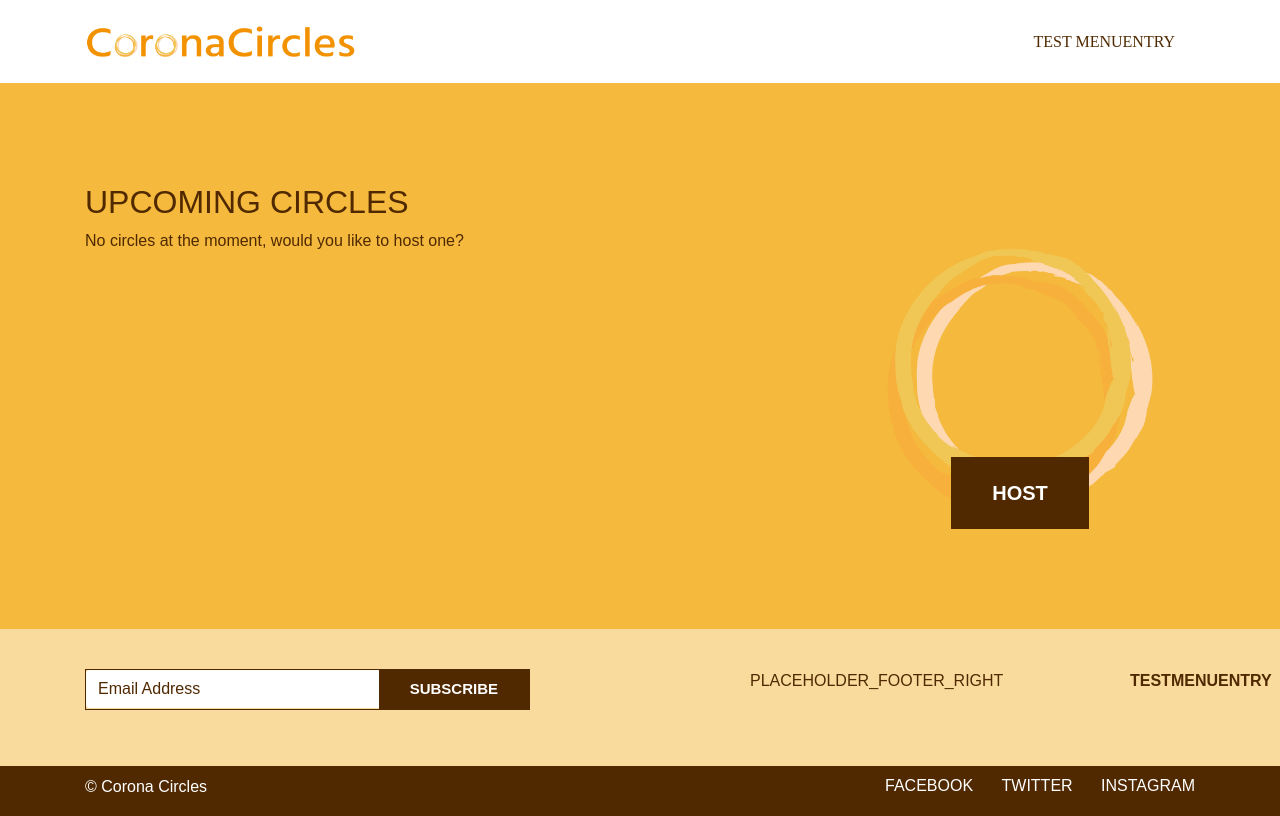
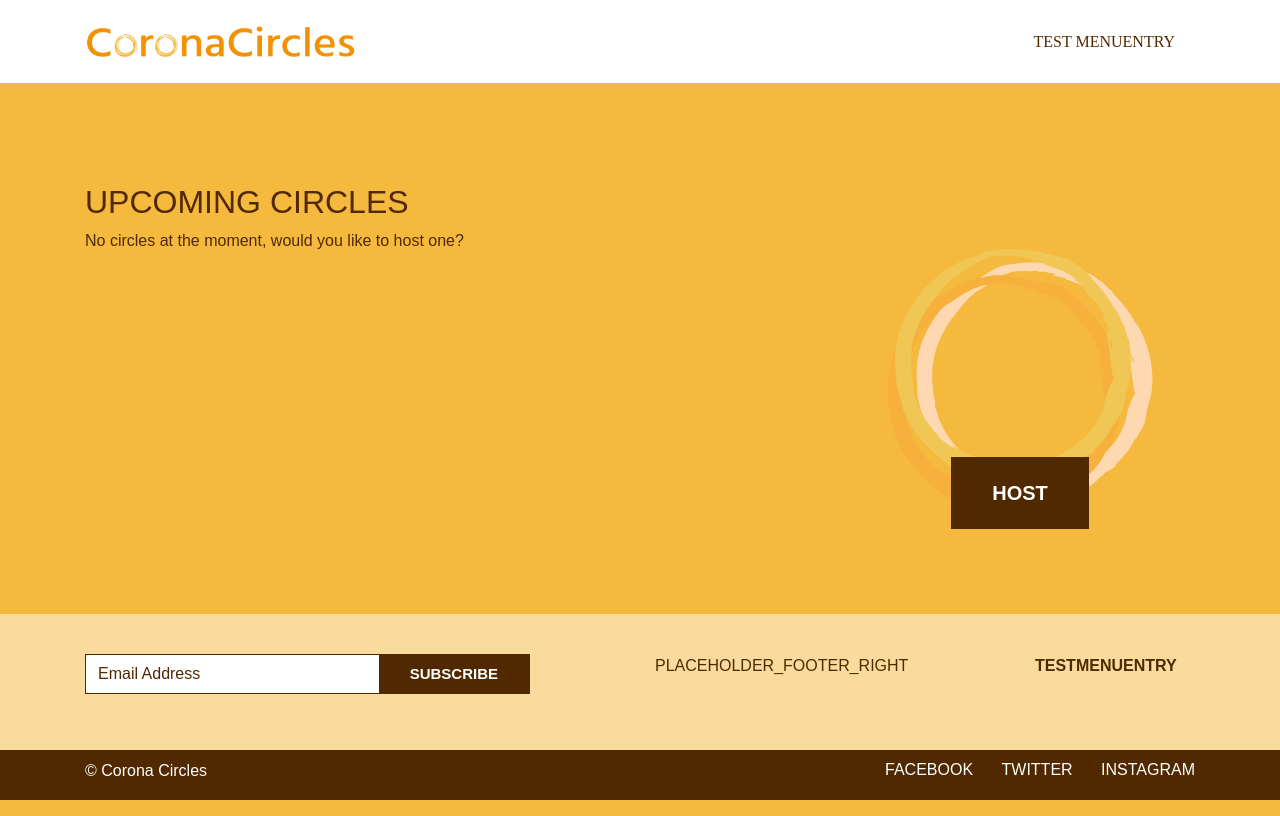
Before and after one commit to CoronaCircles/coronacircles, a Django app: page / in a window 1280 px wide. Run offline with Django 3.2, Linux system fonts and the light colour scheme; data that the repository does not hold is empty; some libraries are stand-ins or nearby versions; some web fonts are replaced.

Commit message:
fixed footer and body specific css

```diff
--- a/static/css/main.css
+++ b/static/css/main.css
@@ -57,6 +57,7 @@
 body {
   font-family: source-sans, sans-serif;
   color: #502900;
+  background: #F4B93D;
 }
 
 h1, h2, h3, h4 {
@@ -114,6 +115,11 @@ a {
   color: #FFFFFF;
 }
 
+/*  Header  */
+.navbar {
+  background: #fff;
+}
+
 a.navbar-brand {
   background: url("/static/img/coronacircles.png") center no-repeat;
   height: 67px;
@@ -138,6 +144,16 @@ ul.navbar-nav li a:hover {
   text-decoration: none;
 }
 
+/* Main */
+main {
+  padding: 100px 0px;
+}
+
+body#event-list main {
+  padding: 0px;
+}
+
+/*  Slider  */
 .carousel.slide .carousel-inner {
   background-color: #F27C00;
   color: #FFFFFF;
--- a/static/css/main.sass
+++ b/static/css/main.sass
@@ -65,6 +65,7 @@ $fifth: #F9DB9D
 body
   font-family: source-sans, sans-serif
   color: $secondary
+  background: $fourth
 
 h1 , h2, h3, h4
   font-family: raleway, sans-serif
@@ -114,6 +115,13 @@ a
   &:hover
     color: $third
 
+
+
+/*  Header  */
+
+.navbar
+  background: #fff
+
 a.navbar-brand
   background: url("/static/img/coronacircles.png") center no-repeat
   height: 67px
@@ -135,6 +143,19 @@ ul.navbar-nav
       &:hover
         color: $primary
         text-decoration: none
+
+
+/* Main */
+
+main
+  padding: 100px 0px
+
+body#start main
+body#event-list main
+  padding: 0px
+
+
+/*  Slider  */
 
 .carousel.slide .carousel-inner
   background-color: $primary
--- a/templates/base.html
+++ b/templates/base.html
@@ -11,14 +11,15 @@
     <link rel="stylesheet" href="{% static "css/main.css" %}">
   </head>
 
-  <body>
+  <body id="{% block body %} {% endblock body %}">
     {% include "navbar.html" %}
-
-    {% block content %}{% endblock content %}
-
-    {% include "footer.html" %}
-
+    <main role="main" class="flex-shrink-0">
+      {% block content %}{% endblock content %}
+    </main>
+      {% include "footer.html" %}
     <script src="https://code.jquery.com/jquery-3.4.1.slim.min.js" integrity="sha256-pasqAKBDmFT4eHoN2ndd6lN370kFiGUFyTiUHWhU7k8=" crossorigin="anonymous"></script>
+    <script src="https://cdn.jsdelivr.net/npm/popper.js@1.16.0/dist/umd/popper.min.js" integrity="sha384-Q6E9RHvbIyZFJoft+2mJbHaEWldlvI9IOYy5n3zV9zzTtmI3UksdQRVvoxMfooAo" crossorigin="anonymous"></script>
     <script src="https://stackpath.bootstrapcdn.com/bootstrap/4.4.1/js/bootstrap.min.js" integrity="sha384-wfSDF2E50Y2D1uUdj0O3uMBJnjuUD4Ih7YwaYd1iqfktj0Uod8GCExl3Og8ifwB6" crossorigin="anonymous"></script>
+    {% block extrafooter %}{% endblock extrafooter %}
   </body>
 </html>
--- a/templates/footer.html
+++ b/templates/footer.html
@@ -1,4 +1,4 @@
-<footer>
+<footer class="footer mt-auto fixed-bottom">
   <div class="container">
     <div class="row">
       <div class="col-sm-12 col-md-5 newsletter">
@@ -23,10 +23,10 @@
           </div>
         </form>
       </div>
-      <div class="col-sm-12 col-md-4 offset-md-2">
+      <div class="col-sm-12 col-md-4 offset-md-1">
         PLACEHOLDER_FOOTER_RIGHT
       </div>
-      <div class="col-md-1">
+      <div class="col-md-2">
         <ul class="footermenu">
           <li><a>TESTMENUENTRY</a></li>
         </ul>
```
Also changed, not shown: templates/start.html (+5 -3 lines), 1 other file.
